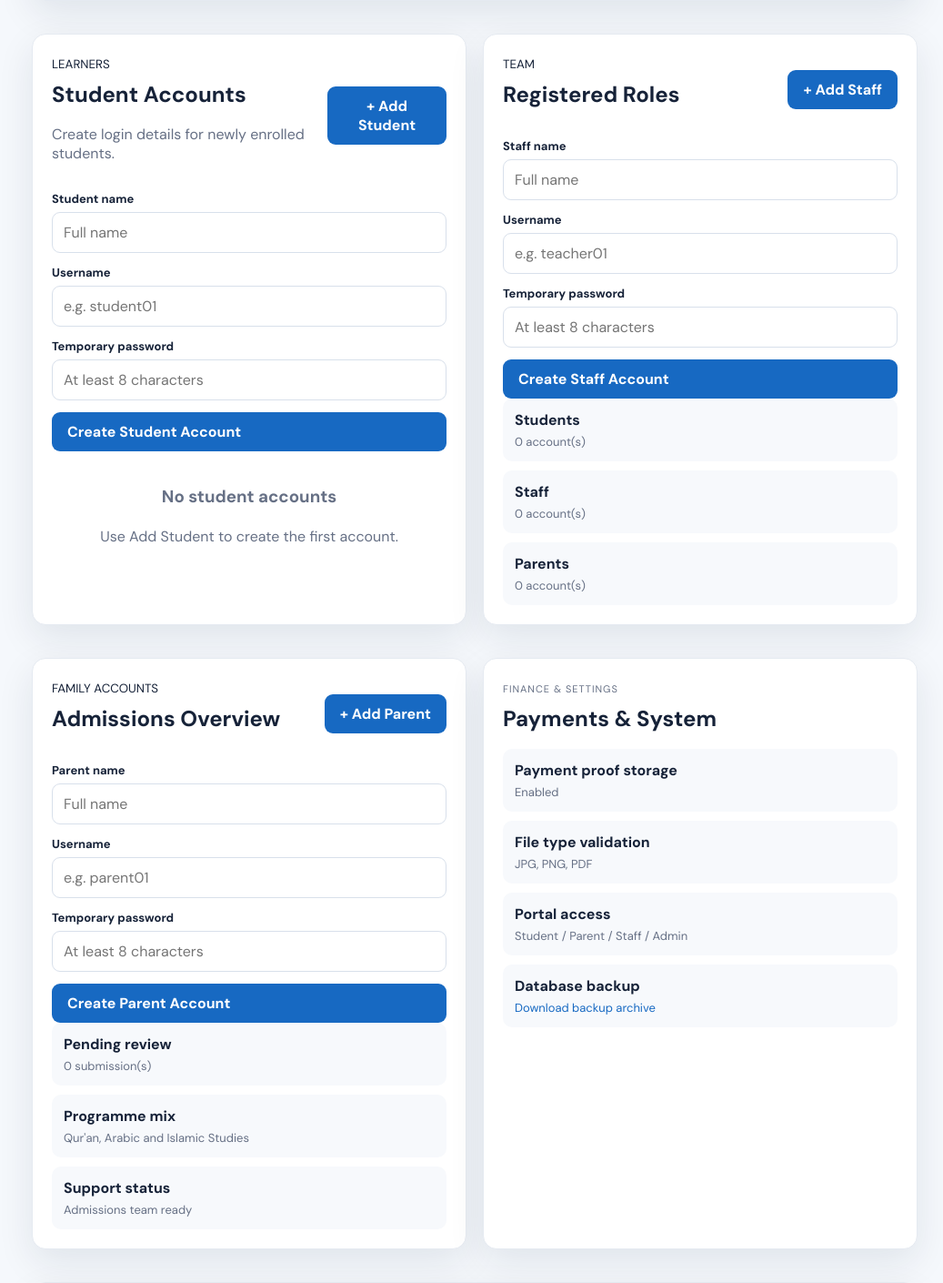
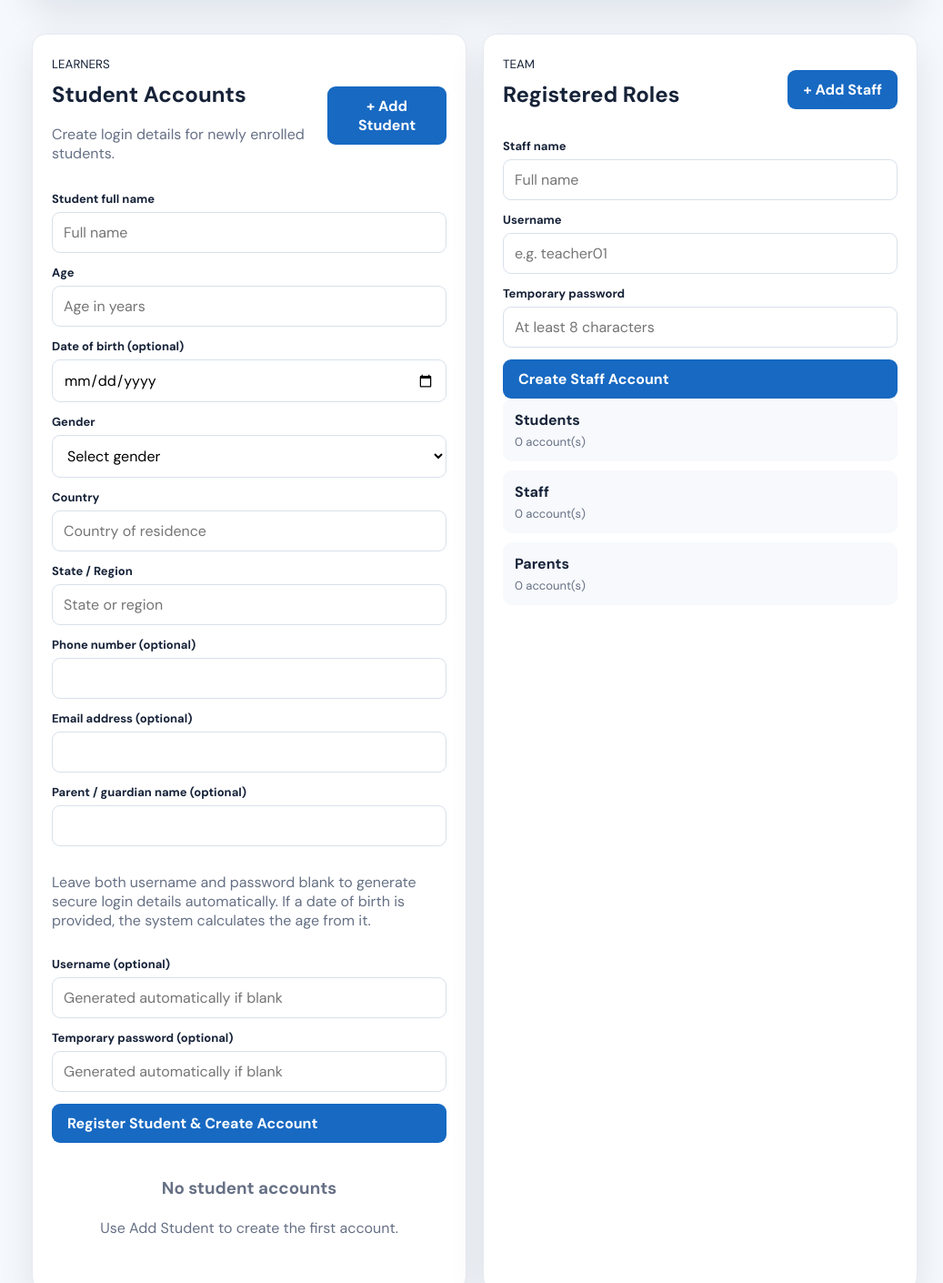
Before and after one commit to fadilu439/areej-virtual-islamic-academy, a Flask app: page /admin in a window 1280 px wide. Shown: the part 1703-3113 px from the top of the page at 91% size, without its empty margins (243-1280 px from the left). Run offline with Flask 3, Linux system fonts and the light colour scheme; the visitor is signed in with stand-in values (Sample User, id 1); data comes from the database, SQL or seed files in the repository; data that the repository does not hold is empty.

Commit message:
Expand student registration details and auto-generated credentials

```diff
--- a/templates/admin.html
+++ b/templates/admin.html
@@ -85,10 +85,19 @@
     <form class="course-form student-form" id="studentForm" method="post" hidden>
       <input type="hidden" name="csrf_token" value="{{ csrf_token }}">
       <input type="hidden" name="action" value="add_student">
-      <div><label for="student_name">Student name</label><input id="student_name" name="student_name" maxlength="100" placeholder="Full name" required></div>
-      <div><label for="student_username">Username</label><input id="student_username" name="student_username" maxlength="60" autocomplete="off" placeholder="e.g. student01" required></div>
-      <div><label for="student_password">Temporary password</label><input id="student_password" name="student_password" type="password" minlength="8" autocomplete="new-password" placeholder="At least 8 characters" required></div>
-      <button class="btn primary" type="submit">Create Student Account</button>
+      <div><label for="student_name">Student full name</label><input id="student_name" name="student_name" maxlength="100" placeholder="Full name" required></div>
+      <div><label for="student_age">Age</label><input id="student_age" name="student_age" type="number" min="3" placeholder="Age in years" required></div>
+      <div><label for="date_of_birth">Date of birth (optional)</label><input id="date_of_birth" name="date_of_birth" type="date"></div>
+      <div><label for="gender">Gender</label><select id="gender" name="gender" required><option value="">Select gender</option><option>Male</option><option>Female</option></select></div>
+      <div><label for="country">Country</label><input id="country" name="country" maxlength="100" placeholder="Country of residence" required></div>
+      <div><label for="state">State / Region</label><input id="state" name="state" maxlength="100" placeholder="State or region" required></div>
+      <div><label for="student_phone">Phone number (optional)</label><input id="student_phone" name="student_phone" type="tel" maxlength="40"></div>
+      <div><label for="student_email">Email address (optional)</label><input id="student_email" name="student_email" type="email" maxlength="160"></div>
+      <div><label for="guardian_name">Parent / guardian name (optional)</label><input id="guardian_name" name="guardian_name" maxlength="120"></div>
+      <p class="muted">Leave both username and password blank to generate secure login details automatically. If a date of birth is provided, the system calculates the age from it.</p>
+      <div><label for="student_username">Username (optional)</label><input id="student_username" name="student_username" maxlength="60" autocomplete="off" placeholder="Generated automatically if blank"></div>
+      <div><label for="student_password">Temporary password (optional)</label><input id="student_password" name="student_password" type="password" minlength="8" autocomplete="new-password" placeholder="Generated automatically if blank"></div>
+      <button class="btn primary" type="submit">Register Student & Create Account</button>
     </form>
 
     {% if students %}
```
